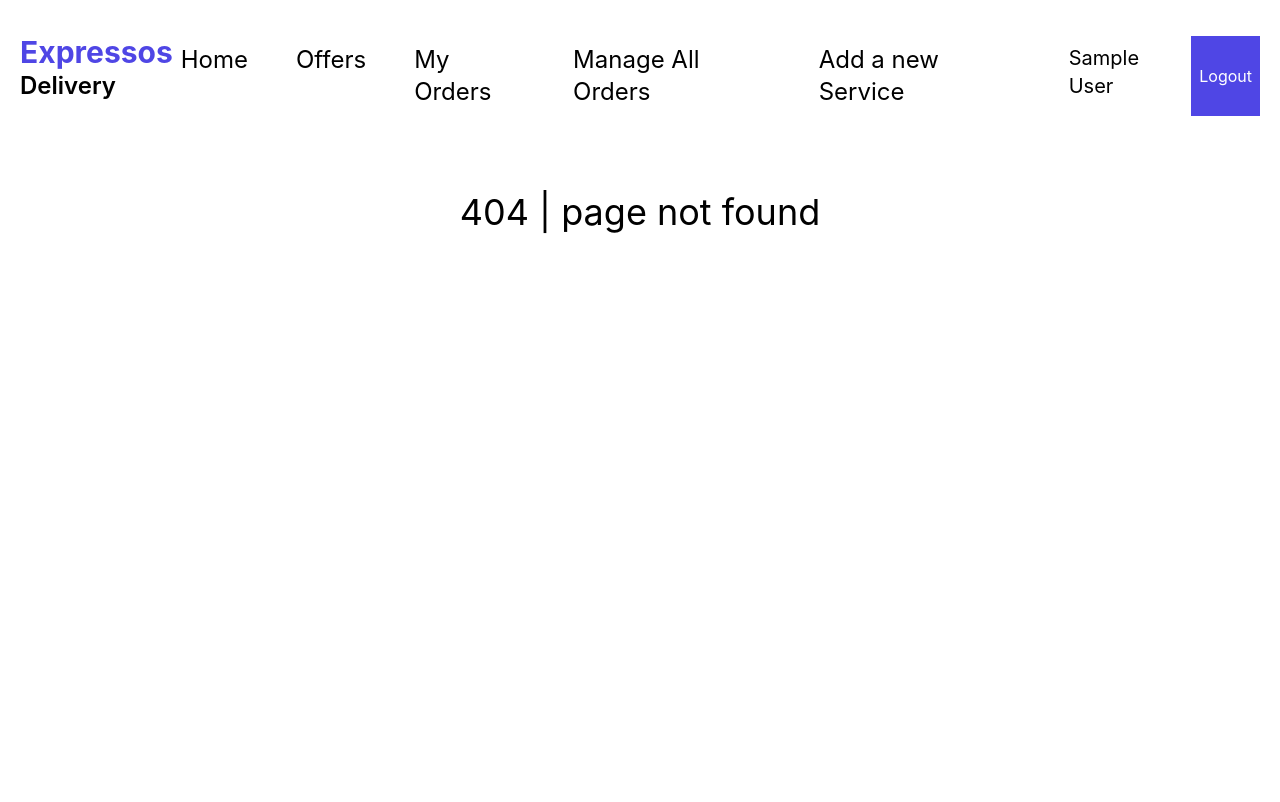
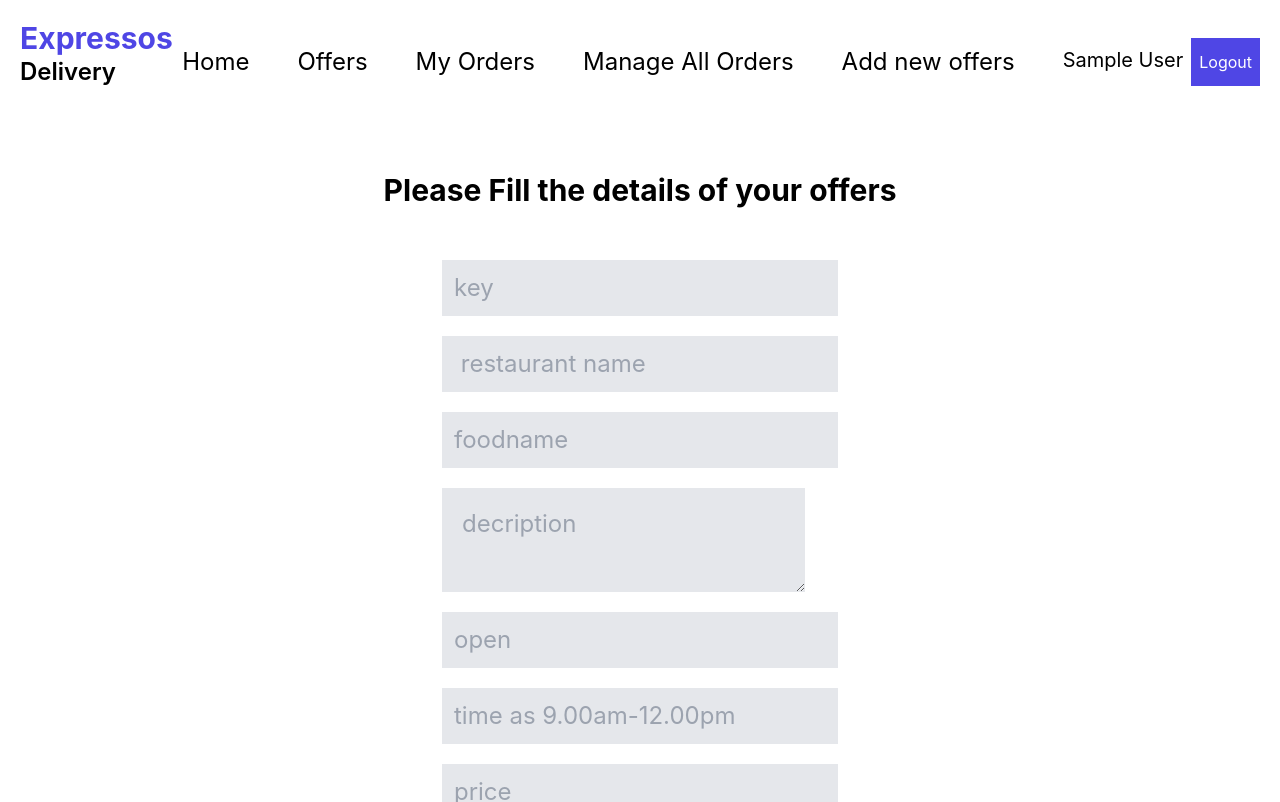
Before and after one commit to Tasfiq97/food-delivery-app-client-site-firebase, a React (Create React App) app: page /addOffers in a window 1280 px wide. Shown: the top 802 px of the page. Built offline with nearby package versions, Linux system fonts and the light colour scheme; no server answers; sample sign-in values are in the browser's storage.

Commit message:
another commit

```diff
--- a/src/App.js
+++ b/src/App.js
@@ -12,6 +12,7 @@ import PrivateRoute from './PrivateRoute/PrivateRoute';
 import DetailInfo from './Components/DetailInfo/DetailInfo';
 import ManageOrder from './Components/ManageOrder/ManageOrder';
 import AllOrders from './Components/AllOrders/AllOrders';
+import AddOffers from './Components/AddOffers/AddOffers';
 
 function App() {
   return (
@@ -41,6 +42,9 @@ function App() {
 <PrivateRoute path="/allOrders">
 <AllOrders></AllOrders>
 </PrivateRoute>
+<PrivateRoute path="/addOffers">
+<AddOffers></AddOffers>
+</PrivateRoute>
 <Route path="*">
 <NoPageFound></NoPageFound>
 </Route>
--- /dev/null
+++ b/src/Components/AddOffers/AddOffers.js
@@ -0,0 +1,40 @@
+import axios from 'axios';
+import React from 'react';
+import { useForm } from "react-hook-form";
+import { useHistory } from 'react-router';
+
+const AddOffers = () => {
+    const { register, handleSubmit,reset } = useForm();
+    const history=useHistory()
+ const onSubmit=data=>{
+     axios.post ("http://localhost:5000/offers",data)
+     .then(result=>{
+         if(result.data.insertedId){
+             alert("your food is added to our offers")
+             reset()
+             history.push("/home")
+
+         }
+     });
+ };
+    return (
+        <div>
+            <h1 className="text-center text-3xl font-bold mt-16">Please Fill the details of your offers</h1>
+            <div className="flex justify-center items-center mt-8">
+            <form className="flex flex-col" onSubmit={handleSubmit(onSubmit)}>
+      <input  className="bg-gray-200 p-3 w-max text-2xl mt-5" placeholder="key" {...register("key")} required />
+      <input  className="bg-gray-200 p-3 w-max text-2xl mt-5" placeholder=" restaurant name" {...register("name" )} required />
+      <input  className="bg-gray-200 p-3 w-max text-2xl mt-5" placeholder="foodname" {...register("foodName" )} required />
+      <textarea  className="bg-gray-200 p-5 w-max text-2xl mt-5" placeholder="decription" {...register("description" )} required />
+      <input  className="bg-gray-200 p-3 w-max text-2xl mt-5" placeholder="open" {...register("open" )} required />
+      <input className="bg-gray-200 p-3 w-max text-2xl mt-5" type="text" placeholder="time as 9.00am-12.00pm" {...register("time" )} required />
+      <input className="bg-gray-200 p-3 w-max text-2xl mt-5" placeholder="price" type="number" {...register("price" )} required/>
+      <input className="bg-gray-200 p-3 w-max text-2xl mt-5" type="text" placeholder="image url" {...register("image" )} required />
+      <input style={{transition:"all 0.3s ease-in"}} className="p-4 pl-8 pr-8 text-2xl mt-5 border-1 bg-indigo-600 text-white cursor-pointer hover:bg-indigo-200 hover:text-black" type="submit" />
+    </form>
+    </div>
+        </div>
+    );
+};
+
+export default AddOffers;
--- a/src/Components/AllOrders/AllOrders.js
+++ b/src/Components/AllOrders/AllOrders.js
@@ -5,10 +5,11 @@ import { useEffect, useState } from 'react/cjs/react.development';
 const AllOrders = () => {
 
     const [allOrders,setAllOrders]=useState([])
+    const [update,setUpdate]=useState(null)
     useEffect(()=>{
     axios.get("http://localhost:5000/manageOrder")
     .then(result=>setAllOrders(result.data))
-    },[])
+    },[update])
 
 
     const handleDelete=(id)=>{
@@ -33,10 +34,36 @@ const AllOrders = () => {
 
    }
 
+   const handleUpdate=(id)=>{
+
+    fetch(`http://localhost:5000/update/${id}`,{
+        method:"PUT",
+        headers:{"content-type":"application/json"},
+        body:JSON.stringify(allOrders)
+
+    })
+    .then(res=>res.json())
+    .then(data=>{
+        // console.log(data);
+        if(data.matchedCount>0){
+            alert("you approved this order");
+                setUpdate(true)
+
+        }
+        else{
+              setUpdate(false)
+        }
+    });
+   }
+
     return (
         <div>
-            <h1 className="text-center text-4xl font-semibold mb-11">All The Orders </h1>
-            <div className="lg:grid lg:grid-cols-2 gap-4">
+            { allOrders.length===0 ? <h1 className="text-center text-4xl font-semibold mb-5 mt-12">please add food from offers </h1>
+                :<>
+                <h1 className="text-center text-4xl font-semibold mb-5 mt-12">All Users  Orders </h1>
+            <p className="text-center text-3xl">You can cancel Order or can upgrade status from pending to approved</p>
+                </>}
+            <div className="lg:grid lg:grid-cols-2 gap-4 mt-16">
                 {
                      allOrders.map(allOrder=>{
                          return(
@@ -44,8 +71,10 @@ const AllOrders = () => {
                             <img className="lg:w-1/3" src={allOrder.orders?.image} alt="" />
                         <div>
                         <h1 className="text-3xl text-indigo-600 font-semibold ml-7">{allOrder.orders?.foodName}</h1>
+                        <p className="text-2xl text-black font-semibold ml-5 mt-2">status:  <span className="text-red-600 font-bold">{allOrder.status}</span></p>
                         <p className="text-3xl text-black font-semibold p-7"> $: {allOrder.orders.price}</p>
-                        <button onClick={()=>handleDelete(allOrder._id)}  style={{transition:"all 0.3s ease-in"}} className="p-2 pl-4 pr-4 text-xl  border-1 ml-7 bg-indigo-600 hover:bg-indigo-200 hover:text-black font-semibold">Cancel</button>
+                        <button onClick={()=>handleDelete(allOrder._id)}  style={{transition:"all 0.3s ease-in"}} className="p-2 pl-4 pr-4 text-xl text-white  border-1 ml-7 bg-indigo-600 hover:bg-indigo-200 hover:text-black font-semibold">Cancel</button>
+                        <button onClick={()=>{handleUpdate(allOrder._id)}}  style={{transition:"all 0.3s ease-in"}} className="p-2 pl-4 pr-4 text-xl text-white  border-1 ml-7 bg-indigo-600 hover:bg-indigo-200 hover:text-black font-semibold">Approve</button>
                         </div>
                         </div>
                          )
--- a/src/Components/DetailInfo/DetailInfo.js
+++ b/src/Components/DetailInfo/DetailInfo.js
@@ -2,25 +2,33 @@
 import axios from 'axios';
 import React from 'react';
 import { useForm } from "react-hook-form";
-import { useParams } from 'react-router';
+import { useHistory, useParams } from 'react-router';
 import { useEffect, useState } from 'react/cjs/react.development';
 import useAuth from '../../hooks/useAuth';
 
 
 const DetailInfo = () => {
     const {id}=useParams()
-    const [orderData,setOrderData]=useState({})
+    const [orderData,setOrderData]=useState({});
  useEffect(()=>{
     axios.get(`http://localhost:5000/offers/${id}`)
     .then(result=>setOrderData(result.data));
  },[orderData])
     const { register, handleSubmit,reset } = useForm();
     const {user}=useAuth()
+    const history=useHistory();
   const onSubmit = data => {
-     data.orders=orderData
-     reset();
+     data.orders=orderData;
+     data.status="pending";
+      console.log(data);
     axios.post("http://localhost:5000/orderInfo",data)
-    .then(result=>console.log(result));
+    .then(result=>{
+      if(result.data.insertedId){
+        alert("your order is done");
+        reset();
+    history.push("/manageOrder")
+      }
+    });
   };
     return (
         <div>
@@ -36,9 +44,9 @@ const DetailInfo = () => {
 <div className="flex justify-center items-center mt-8">
             <form className="flex flex-col" onSubmit={handleSubmit(onSubmit)}>
       <input defaultValue={user?.displayName} className="bg-gray-200 p-3 w-max text-2xl mt-5" placeholder="name" {...register("name")} />
-      <input defaultValue={user?.email} className="bg-gray-200 p-3 w-max text-2xl mt-5" placeholder="email" {...register("email" )} />
-      <input className="bg-gray-200 p-3 w-max text-2xl mt-5" placeholder="your address" {...register("address" )} />
-      <input className="bg-gray-200 p-3 w-max text-2xl mt-5" placeholder="phone" type="number" {...register("number" )} />
+      <input defaultValue={user?.email} className="bg-gray-200 p-3 w-max text-2xl mt-5" placeholder="email" {...register("email" )} required />
+      <input className="bg-gray-200 p-3 w-max text-2xl mt-5" placeholder="your address" {...register("address" )} required />
+      <input className="bg-gray-200 p-3 w-max text-2xl mt-5" placeholder="phone" type="number" {...register("number" )} required/>
       <input style={{transition:"all 0.3s ease-in"}} className="p-4 pl-8 pr-8 text-2xl mt-5 border-1 bg-indigo-600 cursor-pointer hover:bg-indigo-200 hover:text-black" type="submit" />
     </form>
     </div>
--- a/src/Components/Header/Header.js
+++ b/src/Components/Header/Header.js
@@ -19,21 +19,23 @@ const Header = () => {
     </div>
     <div className="lg:flex list-none">
        <Link to="/home">
-       <li style={{transition:"all 0.3s ease-in",cursor:"pointer"}}  className="mr-8 mt-4 p-2   hover:bg-indigo-600 rounded text-2xl">Home</li>
+       <li style={{transition:"all 0.3s ease-in",cursor:"pointer"}}  className="mr-8 mt-4 p-2   hover:bg-indigo-600 rounded text-2xl active">Home</li>
        </Link>
         <HashLink to="/home#offers">
-        <li  style={{transition:"all 0.3s ease-in",cursor:"pointer"}}  className="mr-8 mt-4 p-2   hover:bg-indigo-600 rounded text-2xl">Offers</li>
+        <li  style={{transition:"all 0.3s ease-in",cursor:"pointer"}}  className="mr-8 mt-4 p-2   hover:bg-indigo-600 rounded text-2xl ">Offers</li>
         </HashLink>
 
            {user?.email ?
            <>
           <Link to="/manageOrder">
-          <li style={{transition:"all 0.3s ease-in",cursor:"pointer"}}  className="mr-8 mt-4 p-2  hover:bg-indigo-600 rounded text-2xl">My Orders</li>
+          <li style={{transition:"all 0.3s ease-in",cursor:"pointer"}}  className="mr-8 mt-4 p-2  hover:bg-indigo-600 rounded text-2xl ">My Orders</li>
           </Link>
         <Link to="/allOrders">
-        <li style={{transition:"all 0.3s ease-in",cursor:"pointer"}}  className="mr-8 mt-4 p-2  hover:bg-indigo-600 rounded text-2xl">Manage All Orders</li>
+        <li style={{transition:"all 0.3s ease-in",cursor:"pointer"}}  className="mr-8 mt-4 p-2  hover:bg-indigo-600 rounded text-2xl ">Manage All Orders</li>
         </Link>
-        <li style={{transition:"all 0.3s ease-in",cursor:"pointer"}}  className="mr-8 mt-4 p-2  hover:bg-indigo-600 rounded text-2xl">Add a new Service</li>
+       <Link to="/addOffers">
+       <li style={{transition:"all 0.3s ease-in",cursor:"pointer"}}  className="mr-8 mt-4 p-2  hover:bg-indigo-600 rounded text-2xl">Add new offers</li>
+       </Link>
         <span className="mt-4 p-2 text-xl">{user.displayName}</span>
            </>
     :" "}
--- a/src/Components/ManageOrder/ManageOrder.js
+++ b/src/Components/ManageOrder/ManageOrder.js
@@ -53,12 +53,15 @@ const handleDelete=(id)=>{
           </div>
           </Link>
             </>
-               : <h1 className="text-center text-4xl font-semibold mb-20 mt-16">Your All orders</h1>}
+               : <>
+               <h1 className="text-center text-4xl font-semibold mt-16"> <span className="text-indigo-600 font-semibold">{user?.displayName}</span>, your {manageOrders.length} orders</h1>
+               <p className="text-center text-3xl mt-4">you can cancel any orders from here</p>
+               </>}
 
-            <div className="lg:grid lg:grid-cols-2 mb-32 gap-4 ">
+            <div className="lg:grid lg:grid-cols-2 mb-32 gap-4 mt-20 ">
             {
                 manageOrders.map(items=>{
-        console.log(items._id);
+
                     return(
 
 
@@ -66,6 +69,7 @@ const handleDelete=(id)=>{
                                 <img className="lg:w-1/3" src={items.orders?.image} alt="" />
                             <div>
                             <h1 className="text-3xl text-indigo-600 font-semibold ml-7">{items.orders?.foodName}</h1>
+                            <p className="text-2xl text-black font-semibold ml-5 mt-2">status:  <span className="text-red-600 font-bold">{items.status}</span></p>
                             <p className="text-3xl text-black font-semibold p-7"> $: {items.orders.price}</p>
                             <button onClick={()=>handleDelete(items._id)}  style={{transition:"all 0.3s ease-in"}} className="p-2 pl-4 pr-4 text-xl text-white  border-1 ml-7 bg-indigo-600 hover:bg-indigo-200 hover:text-black font-semibold">Cancel</button>
                             </div>
--- a/src/Components/NoPageFound/NoPageFound.js
+++ b/src/Components/NoPageFound/NoPageFound.js
@@ -1,10 +1,16 @@
 import React from 'react';
+import { Link } from 'react-router-dom';
 
 const NoPageFound = () => {
     return (
         <div className="" >
             <div className=" h-screen" >
    <h1 className=" text-center text-4xl mt-14">404 | page not found</h1>
+   <Link to="/home">
+          <div className="text-center mt-8">
+          <button style={{transition:"all 0.3s ease-in"}} className="p-3 pl-5 pr-5 text-xl  border-1 ml-7 bg-indigo-600 hover:bg-indigo-200 hover:text-black font-semibold text-center">Go back</button>
+          </div>
+          </Link>
             </div>
         </div>
     );
--- a/src/Components/Offers/Offers.js
+++ b/src/Components/Offers/Offers.js
@@ -12,7 +12,7 @@ const Offers = () => {
     return (
         <div className="mt-20" id="offers">
             <h1 className="text-center text-4xl font-extrabold">Our Offers for You</h1>
-            <p className="text-center text-3xl  p-5"> we have {data.length} restaurants for your orders</p>
+            <p className="text-center text-3xl  p-5"> we have <span className="text-indigo-600 font-semibold">{data.length}</span>  restaurants for your orders</p>
             <div className=" lg:grid  lg:grid-cols-2 gap-4 sm:grid sm:grid-cols-1">
                 { data.length===0 ? <div className="flex items-center justify-center space-x-2 animate-pulse">
     <div className="w-8 h-8 bg-indigo-600 rounded-full"></div>
--- a/src/Components/OrderInfo/OrderInfo.js
+++ b/src/Components/OrderInfo/OrderInfo.js
@@ -2,12 +2,13 @@ import React from 'react';
 import { Link } from 'react-router-dom';
 
 const OrderInfo = ({info}) => {
-    const {name,description,price,image,_id}=info ||{};
+    const {name,description,price,image,_id,foodName}=info ||{};
     return (
         <div className="lg:grid lg:grid-cols-2 p-14 " >
              <div>
              <h1 className="text-center text-3xl text-indigo-600 font-bold">{name}</h1>
-             <p className="lg:p-8 mt-5 ">{description}</p>
+             <h1 className=" lg:p-8 text-2xl text-indigo-600 font-bold">{foodName}</h1>
+             <p className="lg:pl-7 lg:pr-7">{description}</p>
              <h4 className="text-3xl ml-8">price: $: <span className="text-indigo-600 font-bold">{price}</span></h4>
            <Link to={`/detailInfo/${_id}`}>
            <button style={{transition:"all 0.3s ease-in"}} className="p-5 mt-5 ml-8 text-white border-1 bg-indigo-600 hover:bg-indigo-200 hover:text-black">place Order</button>
```
